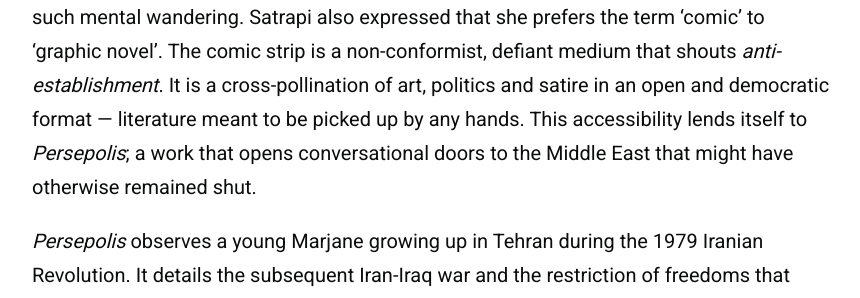
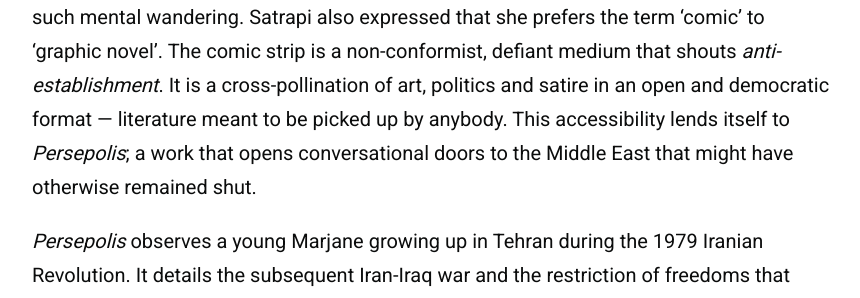
Before and after one commit to zoeurl/zoedowney.github.io, a Jekyll site: the page built from _posts/2023-08-10-persepolis.md, in a window 1280 px wide and 900 px high, scrolled down 1171 px. Shown: the part 187-485 px from the top of the window, without its empty margins (208-1068 px from the left). Built offline with Jekyll 4.4.1, drawn with Linux system fonts in a browser that asks for light colours.

Commit message:
Update 2023-08-10-persepolis.md

```diff
--- a/_posts/2023-08-10-persepolis.md
+++ b/_posts/2023-08-10-persepolis.md
@@ -12,7 +12,7 @@ When I was growing up in the late 90s to mid 00s, a heavily illustrated book —
 
 An Iranian-French collaboration between Satrapi and illustrator Vincent Paronnaud, the animated _Persepolis_ became universally celebrated for tying together the personal and political. Appreciated was its comical aspect, Satrapi’s language of storytelling and her generosity in offering deep parts of her experience to a Western audience who, until its release, may have misunderstood the true resilience of Iranian women (and people) in complex times. I had neither read nor seen anything like it.
 
-In a 2011 [article](https://www.theguardian.com/film/2011/jun/16/how-to-film-a-graphic-novel) for _The Guardian_, Satrapi wrote that ‘Animation and comics are false siblings.’ Indeed, a movie cannot supersede static drawings that tell a story on paper. Satrapi states that when reading a comic, the imagination has room to supplement spaces between each panel with movement. The flow of animation does not allow for such mental wandering. Satrapi also expressed that she prefers the term ‘comic’ to ‘graphic novel’. The comic strip is a non-conformist, defiant medium that shouts _anti-establishment_. It is a cross-pollination of art, politics and satire in an open and democratic format — literature meant to be picked up by any hands. This accessibility lends itself to _Persepolis_; a work that opens conversational doors to the Middle East that might have otherwise remained shut.
+In a 2011 [article](https://www.theguardian.com/film/2011/jun/16/how-to-film-a-graphic-novel) for _The Guardian_, Satrapi wrote that ‘Animation and comics are false siblings.’ Indeed, a movie cannot supersede static drawings that tell a story on paper. Satrapi states that when reading a comic, the imagination has room to supplement spaces between each panel with movement. The flow of animation does not allow for such mental wandering. Satrapi also expressed that she prefers the term ‘comic’ to ‘graphic novel’. The comic strip is a non-conformist, defiant medium that shouts _anti-establishment_. It is a cross-pollination of art, politics and satire in an open and democratic format — literature meant to be picked up by anybody. This accessibility lends itself to _Persepolis_; a work that opens conversational doors to the Middle East that might have otherwise remained shut.
 
 _Persepolis_ observes a young Marjane growing up in Tehran during the 1979 Iranian Revolution. It details the subsequent Iran-Iraq war and the restriction of freedoms that followed — especially for women. Split into two chapters, the narrative moves from Marjane’s childhood to an adolescence spent in Europe, and her return to Tehran as an adult. It brings to light layers of political and social context in an era that Iran is still perceived through today. Importantly it unpicks Western assumptions, in particular those made from the 1980s onwards.
 
```
